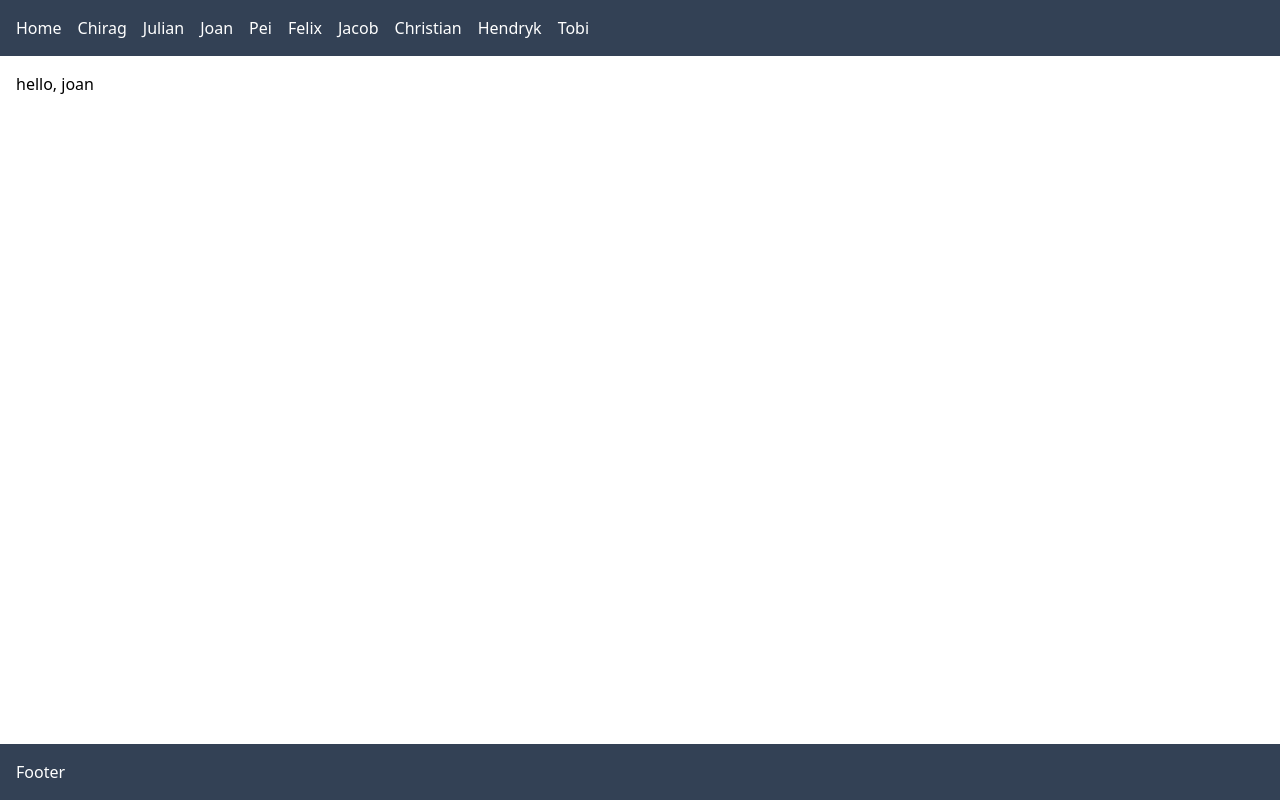
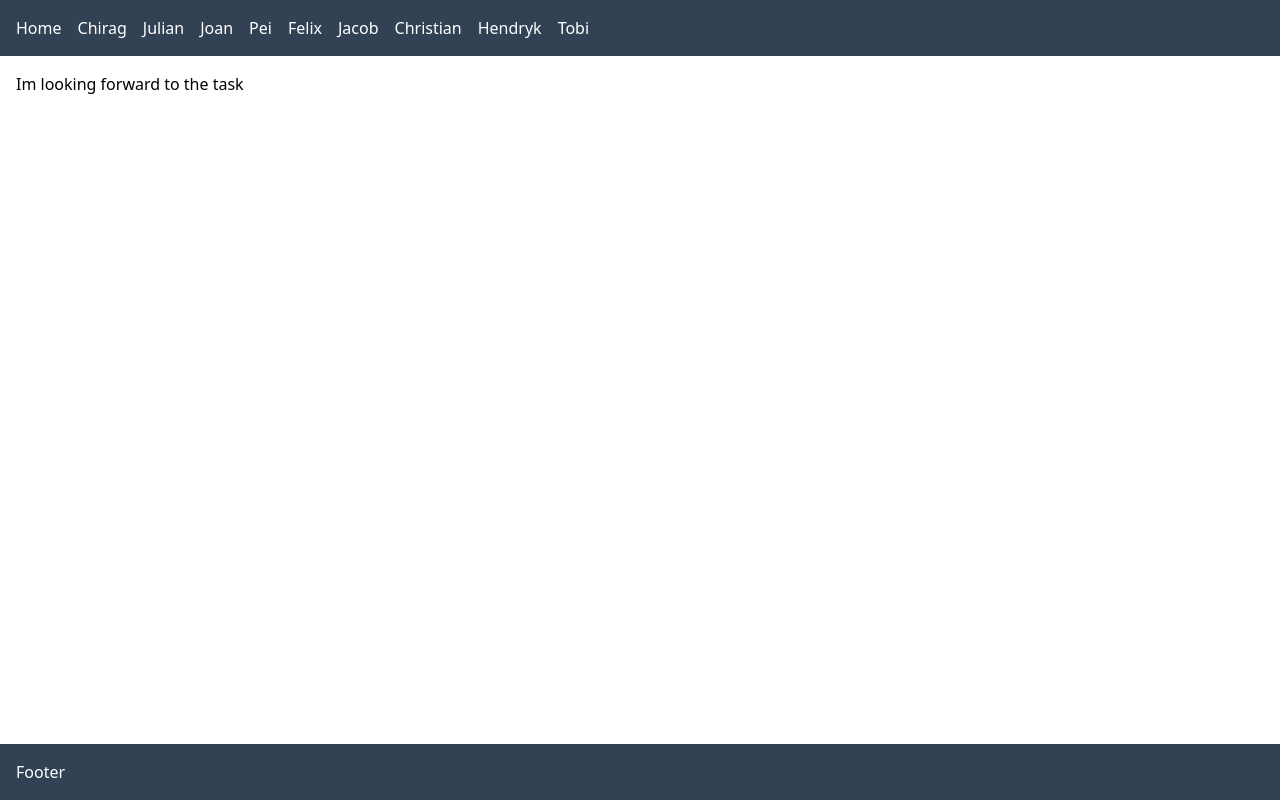
Before and after one commit to devhausleipzigacademy/camp10-practice-git-pullrequest, a React (Vite) app: page /joan in a window 1280 px wide. Built offline with nearby package versions, Linux system fonts and the light colour scheme.

Commit message:
page and added to main created

```diff
--- a/src/main.tsx
+++ b/src/main.tsx
@@ -4,6 +4,7 @@ import "./index.css";
 import { createBrowserRouter, RouterProvider } from "react-router-dom";
 import { RootLayout } from "./layouts/Root";
 import { Chirag } from "./pages/Chirag";
+import { Joan } from "./pages/Joan";
 
 const router = createBrowserRouter([
 	{
@@ -24,7 +25,7 @@ const router = createBrowserRouter([
 			},
 			{
 				path: "joan",
-				element: <p>hello, joan </p>,
+				element: <Joan />,
 			},
 			{
 				path: "pei",
--- /dev/null
+++ b/src/pages/Joan.tsx
@@ -0,0 +1,3 @@
+export function Joan() {
+    return <div>Im looking forward to the task</div>
+}
```
